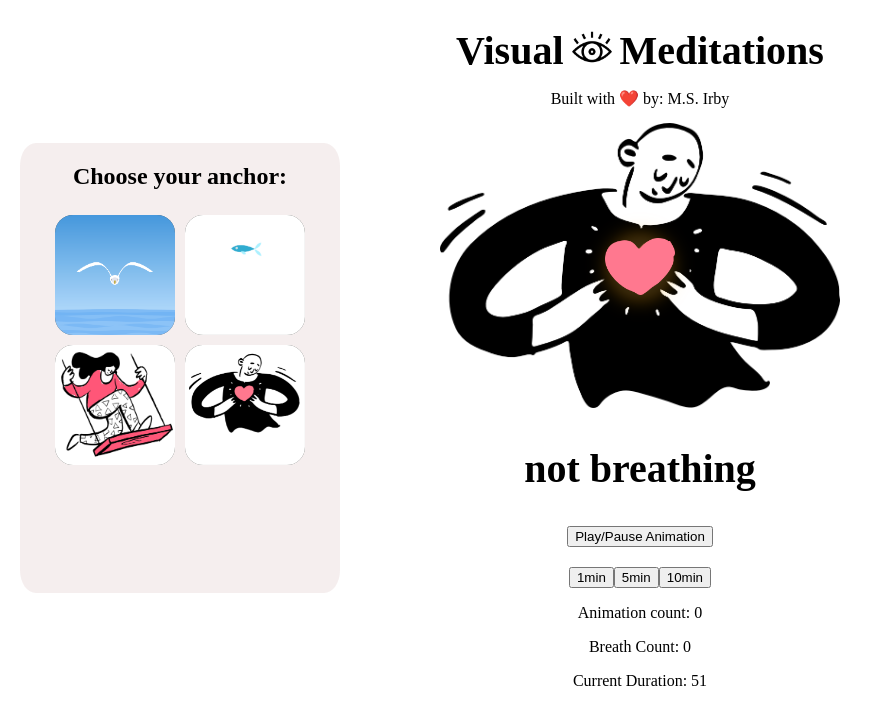
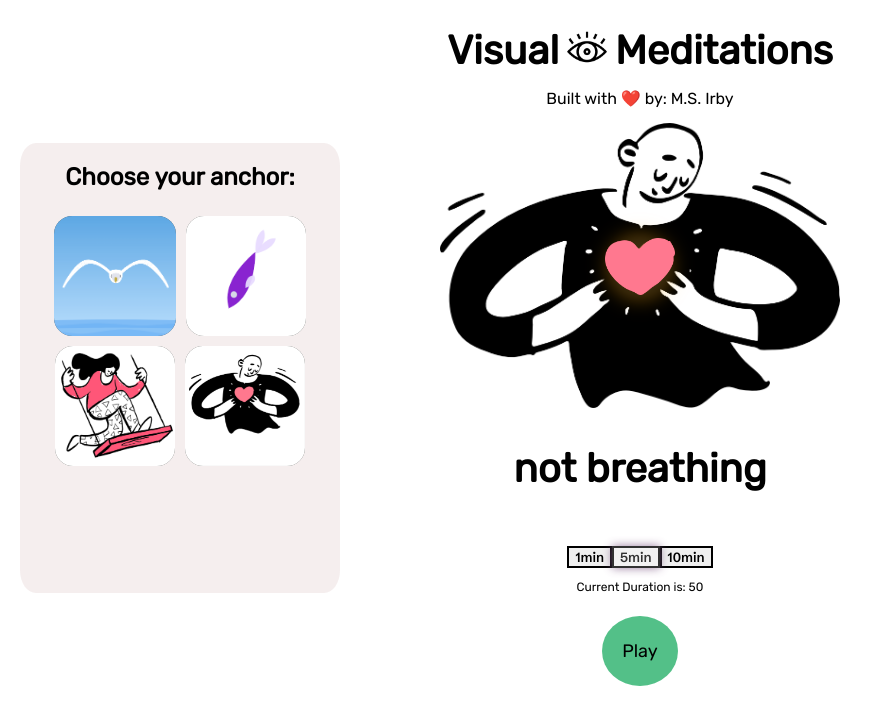
Before and after one commit to msi-ism/visual-meditation-app, a React (Create React App) app: page / in a window 1280 px wide. Shown: the top 724 px of the page, without its empty margins (0-883 px from the left). Built offline with nearby package versions, Linux system fonts and the light colour scheme.

Commit message:
controls component updates

```diff
--- a/src/App.css
+++ b/src/App.css
@@ -1,3 +1,6 @@
+@import url('https://fonts.googleapis.com/css2?family=Balsamiq+Sans&family=Dosis&family=Lato:wght@300&family=Mukta&family=Poppins:wght@300&family=Prompt&family=Rubik&family=Schibsted+Grotesk:wght@600&family=Shadows+Into+Light&display=swap');
+
+
 .App {
   text-align: center;
   display: grid;
--- /dev/null
+++ b/src/ControlButtons.css
@@ -0,0 +1,50 @@
+.control-btns {
+    display: flex;
+    flex-direction: column;
+    justify-content: center;
+    align-items: center;
+    margin-top: 20px
+}
+
+
+.control-btns > .play-btn {
+    display: flex;
+    justify-content: center;
+    align-items: center;
+    padding: 20px;
+    max-width: 40px;
+    height: 40px;
+    background-color: rgb(83, 192, 136);
+    border-radius: 100%;
+    margin: 10px;
+    font-family: 'Rubik';
+    font-size: 18px;
+}
+
+.play-btn:hover {
+    opacity: 0.85;
+    cursor: pointer;
+
+}
+
+.duration-row > .db {
+    border: 2px solid black;
+    font-family: 'Schibsted Grotesk', sans-serif;
+    cursor: pointer;
+}
+
+.db:hover{
+    opacity: 0.85;
+    cursor: pointer;
+}
+
+.active-btn {
+    border: 4px solid rgba(123, 67, 187, 0.5);
+    opacity: .8;
+    box-shadow: 0px 0px 10px rgb(130, 94, 136);
+
+}
+
+.duration-text {
+    font-size: 12px;
+}
--- /dev/null
+++ b/src/ControlButtons.js
@@ -0,0 +1,31 @@
+import React from 'react';
+import './ControlButtons.css'
+
+const ControlButtons = ({toggleAnimation, updateDuration, duration, breath}) => {
+
+    // const handleClick = (evt) => {
+    //     let buttons = document.querySelector('.duration-row')
+    //     console.log(buttons)
+    //     for (let i = 0; i < buttons.children.length; i++) {
+    //         if (buttons.children[i].classList.contains('active')) {
+    //             buttons.children[i].classList.remove('active')
+    //         }
+    //     }
+    //     evt.currentTarget.classList.toggle('active')
+    //     // console.log(evt.target.id)
+    // }
+
+    return (
+        <div className='control-btns'>
+        <div className='duration-row'>
+            <button className='db' id='10' onClick={updateDuration}>1min</button>
+            <button className='db active-btn' id='50' onClick={updateDuration}>5min</button>
+            <button className='db' id='100' onClick={updateDuration}>10min</button>
+        </div>
+        <p className='duration-text'>Current Duration is: {duration}</p>
+        <div className="play-btn" onClick={toggleAnimation}>Play</div>
+    </div>
+    );
+}
+
+export default ControlButtons;
--- a/src/VisualChooser.css
+++ b/src/VisualChooser.css
@@ -19,16 +19,15 @@
     display: flex;
     justify-content: center;
     align-items: center;
+    cursor: pointer;
 }
 
 
 .choice > .choice-img {
     max-height: 120px;
-
     border-radius: 15%;
     transition: .5s ease;
     backface-visibility: hidden;
-
 
 }
 
--- a/src/visual_components/Fish.js
+++ b/src/visual_components/Fish.js
@@ -4,6 +4,7 @@ import { useRef } from 'react'
 import animationJSON from '../lotties/fish.json'
 import BreathText from './BreathText';
 import './Fish.css'
+import ControlButtons from '../ControlButtons';
 
 
 const Fish = () => {
@@ -14,7 +15,7 @@ const Fish = () => {
     const [breath, setBreath] = useState('Not Breathing')
     const animation = useRef();
 
-    const startAnimation = () => {
+    const toggleAnimation = () => {
         let breathText = document.querySelector('.fish-breath')
         console.log(duration)
         if (toggle == 'off') {
@@ -40,9 +41,18 @@ const Fish = () => {
 
     const updateDuration = (evt) => {
         let newDuration = evt.target.id
+        let buttons = document.querySelectorAll('.db')
+        console.log(buttons)
+        for (let i = 0; i < buttons.length; i++) {
+            if (buttons[i].classList.contains('active-btn')) {
+                buttons[i].classList.remove('active-btn')
+            }
+        }
+        evt.currentTarget.classList.toggle('active-btn')
+        console.log(newDuration)
         setDuration(newDuration)
+    }
 
-    }
 
     useEffect(() => {
         console.log(duration)
@@ -98,16 +108,7 @@ const Fish = () => {
                 <Controls visible={false} buttons={['play', 'repeat', 'frame', 'debug']} />
             </Player>
             {breath == 'Inhale' ? <p className='fish-breath'>{breath}</p> :<p className='fish-breath'>{breath}</p> }
-            <div className='duration-btns'>
-                <button id='10' onClick={updateDuration}>1min</button>
-                <button id='50' onClick={updateDuration}>5min</button>
-                <button id='100' onClick={updateDuration}>10min</button>
-            </div>
-            <button className='start-btn' onClick={startAnimation}>Start Meditation</button>
-            <p>Frame: {frames}</p>
-            <p>Breath Count: {breathCount}</p>
-            <p>Current Duration: {duration}</p>
-
+            <ControlButtons {...{duration, breath, toggleAnimation, updateDuration}}/>
 
 
         </div>
--- a/src/visual_components/HeartShape.css
+++ b/src/visual_components/HeartShape.css
@@ -1,5 +1,10 @@
 .heart-container {
   position: relative;
+  display: flex;
+  flex-direction: column;
+  justify-content: center;
+  align-items: center;
+
 }
 
 .heart-box > .shape {
@@ -38,6 +43,26 @@
   max-width: 400px;
   top: 65px;
   z-index: 0;
+}
+
+.control-btns > .play-btn {
+    display: flex;
+    justify-content: center;
+    align-items: center;
+    padding: 20px;
+    max-width: 40px;
+    height: 40px;
+    background-color: rgb(83, 192, 136);
+    border-radius: 100%;
+    margin: 20px;
+    font-family: 'Rubik';
+    font-size: 18px;
+}
+
+.play-btn:hover {
+    opacity: 0.85;
+    cursor: pointer;
+
 }
 
 
@@ -79,15 +104,15 @@
 
   @keyframes glowing {
     0% {
-        box-shadow: 0px 0px 20px rgba(224, 169, 68, 0.647);
+        box-shadow: 0px 0px 40px rgba(224, 169, 68, 0.75);
 
     }
     50% {
-        box-shadow: 0px 0px 200px rgba(255, 166, 0, 0.578);
+        box-shadow: 0px 0px 400px rgba(255, 166, 0, 0.785);
 
     }
     100% {
-        box-shadow: 0px 0px 2000px rgba(238, 179, 71, 0.605);
+        box-shadow: 0px 0px 4000px rgba(238, 179, 71, 0.7);
 
     }
   }
--- a/src/visual_components/HeartShape.js
+++ b/src/visual_components/HeartShape.js
@@ -3,6 +3,7 @@ import { useState, useEffect, useRef } from 'react'
 import './HeartShape.css';
 import heartBody from '../images/heart_doodle.png'
 import heartBeat from '../images/beating_doodle.png'
+import ControlButtons from '../ControlButtons';
 
 
 
@@ -12,7 +13,7 @@ const HeartShape = () => {
     const [toggle, setToggle] = useState('off')
     const [breath, setBreath] = useState('not breathing')
     const [timer, setTimer] = useState('')
-    const [duration, setDuration] = useState(51)
+    const [duration, setDuration] = useState(50)
     const [count, setCount] = useState(0)
     const countRef = useRef()
     countRef.current = count
@@ -87,8 +88,16 @@ const HeartShape = () => {
 
     const updateDuration = (evt) => {
         let newDuration = evt.target.id
+        let buttons = document.querySelectorAll('.db')
+        console.log(buttons)
+        for (let i = 0; i < buttons.length; i++) {
+            if (buttons[i].classList.contains('active-btn')) {
+                buttons[i].classList.remove('active-btn')
+            }
+        }
+        evt.currentTarget.classList.toggle('active-btn')
+        console.log(newDuration)
         setDuration(newDuration)
-
     }
 
     useEffect(() => {
@@ -107,16 +116,7 @@ const HeartShape = () => {
                 </img>
                 <h2 className="breath-text">{breath}</h2>
             </div>
-            <button className="play-btn" onClick={toggleAnimation}>Play/Pause Animation</button>
-            <div className='duration-btns'>
-                <button id='11' onClick={updateDuration}>1min</button>
-                <button id='51' onClick={updateDuration}>5min</button>
-                <button id='101' onClick={updateDuration}>10min</button>
-                <p>Animation count: {count}</p>
-                <p>Breath Count: {breathCount}</p>
-                <p>Current Duration: {duration}</p>
-
-            </div>
+            <ControlButtons {...{duration, breath, toggleAnimation, updateDuration}}/>
         </div>
     );
 }
--- a/src/visual_components/Seagull.css
+++ b/src/visual_components/Seagull.css
@@ -22,10 +22,6 @@
     margin-top: 20px;
 }
 
-.duration-btns {
-    margin-top: 20px;
-}
-
 
 @keyframes fade {
     0%, 100% { opacity: 0 }
--- a/src/visual_components/Seagull.js
+++ b/src/visual_components/Seagull.js
@@ -3,6 +3,7 @@ import { Player, Controls } from '@lottiefiles/react-lottie-player'
 import {useState, useEffect, useRef} from 'react'
 import animationJSON from '../lotties/seagull.json'
 import './Seagull.css'
+import ControlButtons from '../ControlButtons';
 
 const Seagull = () => {
     const [duration, setDuration] = useState(50)
@@ -12,7 +13,7 @@ const Seagull = () => {
     const [breath, setBreath] = useState('Not Breathing')
     const animation = useRef();
 
-    const startAnimation = () => {
+    const toggleAnimation = () => {
         let breathText = document.querySelector('.sea-breath')
         console.log(duration)
         if (toggle === 'off') {
@@ -38,9 +39,18 @@ const Seagull = () => {
 
     const updateDuration = (evt) => {
         let newDuration = evt.target.id
+        let buttons = document.querySelectorAll('.db')
+        console.log(buttons)
+        for (let i = 0; i < buttons.length; i++) {
+            if (buttons[i].classList.contains('active-btn')) {
+                buttons[i].classList.remove('active-btn')
+            }
+        }
+        evt.currentTarget.classList.toggle('active-btn')
+        console.log(newDuration)
         setDuration(newDuration)
+    }
 
-    }
 
     useEffect(() => {
         console.log(duration)
@@ -97,15 +107,8 @@ const Seagull = () => {
                 <Controls visible={false} buttons={['play', 'repeat', 'frame', 'debug']} />
             </Player>
             {breath == 'Inhale' ? <p className='sea-breath'>{breath}</p> :<p className='sea-breath'>{breath}</p> }
-            <div className='duration-btns'>
-                <button id='10' onClick={updateDuration}>1min</button>
-                <button id='50' onClick={updateDuration}>5min</button>
-                <button id='100' onClick={updateDuration}>10min</button>
-            </div>
-            <button className='start-btn' onClick={startAnimation}>Start Meditation</button>
-            <p>Frame: {frames}</p>
-            <p>Breath Count: {breathCount}</p>
-            <p>Current Duration: {duration}</p>
+
+            <ControlButtons {...{duration, breath, toggleAnimation, updateDuration}}/>
 
         </div>
     );
--- a/src/visual_components/Swing.css
+++ b/src/visual_components/Swing.css
@@ -7,6 +7,7 @@
     height: auto;
     width: auto;
     padding: 40px;
+    padding-top: 10px;
     margin: 10px;
     padding-bottom: 0px;
     border: solid black 15px;
@@ -27,7 +28,7 @@
     animation: '';
     transform-origin: 50% top;
     transform: rotate(15deg);
-    margin-top: 16px;
+
 
 }
 
--- a/src/visual_components/Swing.js
+++ b/src/visual_components/Swing.js
@@ -2,6 +2,7 @@ import React from 'react';
 import { useState, useEffect, useRef } from 'react'
 import './Swing.css';
 import swingPic from '../images/swing_doodle.png'
+import ControlButtons from '../ControlButtons';
 
 
 
@@ -10,7 +11,7 @@ const Swing = () => {
     const [toggle, setToggle] = useState('off')
     const [breath, setBreath] = useState('not breathing')
     const [timer, setTimer] = useState('')
-    const [duration, setDuration] = useState(51)
+    const [duration, setDuration] = useState(50)
     const [count, setCount] = useState(0)
     const countRef = useRef()
     countRef.current = count
@@ -83,9 +84,18 @@ const Swing = () => {
 
     const updateDuration = (evt) => {
         let newDuration = evt.target.id
+        let buttons = document.querySelectorAll('.db')
+        console.log(buttons)
+        for (let i = 0; i < buttons.length; i++) {
+            if (buttons[i].classList.contains('active-btn')) {
+                buttons[i].classList.remove('active-btn')
+            }
+        }
+        evt.currentTarget.classList.toggle('active-btn')
+        console.log(newDuration)
         setDuration(newDuration)
+    }
 
-    }
 
     useEffect(() => {
 
@@ -101,15 +111,7 @@ const Swing = () => {
                 <img className="swing"src={swingPic} onAnimationIteration={countIteration} onAnimationEnd={killTimer}></img>
                 <h2 className="breath-text">{breath}</h2>
             </div>
-            <button className="play-btn" onClick={toggleAnimation}>Play/Pause Animation</button>
-            <div className='duration-btns'>
-                <button id='11' onClick={updateDuration}>1min</button>
-                <button id='51' onClick={updateDuration}>5min</button>
-                <button id='101' onClick={updateDuration}>10min</button>
-                <p>Animation count: {count}</p>
-                <p>Current Duration: {duration}</p>
-
-            </div>
+            <ControlButtons {...{duration, breath, toggleAnimation, updateDuration}}/>
         </div>
     );
 }
```
Also changed, not shown: src/images/fish.png, src/images/seagull.png. Lines whose indentation alone changed are shown as unchanged.
